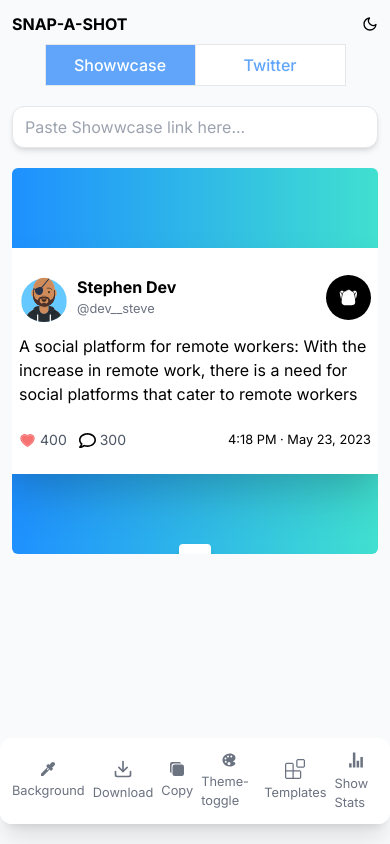
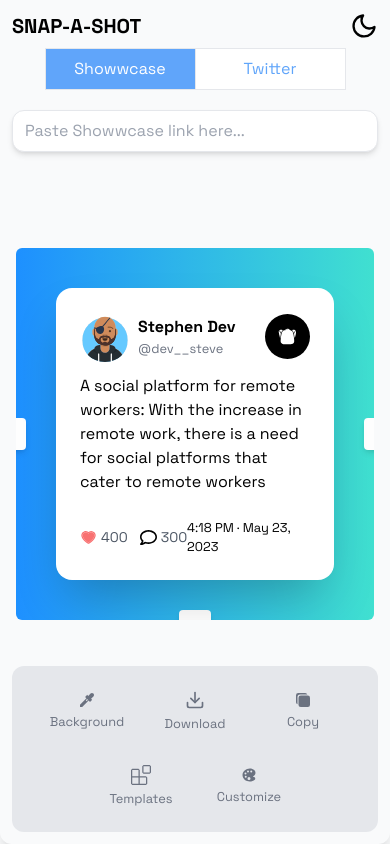
Before and after one commit to stephenokyere233/snap-a-shot, a Next.js app: page / in a window 390 px wide. Built offline with nearby package versions, Linux system fonts and the light colour scheme; what prettier-plugin-tailwindcss would draw is missing.

Commit message:
[add] fixes and update responsiveness

```diff
--- a/components/Header/index.tsx
+++ b/components/Header/index.tsx
@@ -20,8 +20,8 @@
     }
     return (
         <>
-            <header className="flex items-center justify-between">
-                <b>SNAP-A-SHOT</b>
+            <header className="flex items-center justify-between ">
+                <b className='text-xl'>SNAP-A-SHOT</b>
                 <ul className="bg-white dark:bg-dim dark:border-dimmer hidden w-max lg:flex items-center border border-r-0">
                     {TABS.map((item, index: number) => <li onClick={() => setPlatform(item)} className={`border border-l-0 dark:border-dimmer border-b-0 border-t-0 p-2 font-medium px-5 cursor-pointer transition-all ${platform === item ? 'bg-blue-400 text-white border-l-0' : 'text-blue-400'}`} key={index}>{item}</li>)}
                 </ul>
@@ -29,7 +29,7 @@
                 <div className='cursor-pointer'>
                     {
                         theme === "dark" ?
-                            <FiSun onClick={toggleTheme} /> : <FiMoon onClick={toggleTheme} />
+                            <FiSun onClick={toggleTheme} size={28} /> : <FiMoon onClick={toggleTheme} size={28} />
                     }
                 </div>
 
--- a/components/templates/ThreadTemplate.tsx
+++ b/components/templates/ThreadTemplate.tsx
@@ -19,12 +19,12 @@
 
 const ThreadTemplate: FC<TthreadProps> = ({ platformLogo, platform, isLoading, profileUrl, displayName, username, postContent, likeCount, replyCount, showwcasePostImages, twitterPostImages, showwcaseUserEmoji, verifiedTwitter, datePosted, showwcaseLink, twitterLink, showwcasePoll, twitterPoll }) => {
 
-    const { showStats,cardTheme } = useContext<IAppContext | null>(AppContext) as IAppContext
+    const { showStats, cardTheme } = useContext<IAppContext | null>(AppContext) as IAppContext
 
     return (
         <div>
             <>
-                <div className={` min-w-[400px] ${cardTheme==="dark"?"bg-dimmer text-white dark:text-white":"bg-white"} max-w-[650px] dark:text-black p-6 shadow-2xl rounded-2xl relative ${isLoading ? "flex items-center justify-center" : ""}`}>
+                <div className={` lg:min-w-[400px]  ${cardTheme === "dark" ? "bg-dimmer text-white dark:text-white" : "bg-white"} max-w-[650px] dark:text-black p-6 shadow-2xl rounded-2xl relative ${isLoading ? "flex items-center justify-center" : ""}`}>
                     {
                         isLoading ? <Loader /> : (<>
                             <div className="flex justify-between  items-center">
@@ -58,7 +58,7 @@
                             {
                                 platform === TABS[0] ? (
                                     (postContent.length < 350 && (showwcasePostImages && showwcasePostImages?.length < 1)) && (
-                                        (showwcaseLink !=="null"  && showwcaseLink.type !== "thread") && <ThreadLink title={showwcaseLink.title} description={showwcaseLink.description} url={showwcaseLink.url} images={showwcaseLink.images} />
+                                        ((showwcaseLink && showwcaseLink !== "null") && showwcaseLink.type !== "thread") && <ThreadLink title={showwcaseLink.title} description={showwcaseLink.description} url={showwcaseLink.url} images={showwcaseLink.images} />
                                     )
                                 )
                                     : <></>
@@ -67,11 +67,11 @@
                                 // )
                             }
                             {
-                                platform===TABS[0]?(
-                                    showwcasePoll&&<ShowwcasePoll options={showwcasePoll.options} totalVotes={showwcasePoll.totalVotes}/>
+                                platform === TABS[0] ? (
+                                    showwcasePoll && <ShowwcasePoll options={showwcasePoll.options} totalVotes={showwcasePoll.totalVotes} />
 
-                                ):(
-                                    twitterPoll && <TwitterPoll/>
+                                ) : (
+                                    twitterPoll && <TwitterPoll />
                                 )
                             }
                             <div className='flex justify-between items-center mt-3'>
@@ -80,7 +80,7 @@
                                         <ul className='flex gap-3 '>
                                             <li className="flex items-center gap-1">
                                                 <AiTwotoneHeart className="text-red-400" size={17} />
-                                                <p className={`text-gray-600 ${cardTheme==="dark"&&"text-white"} text-sm`}>{likeCount}</p>
+                                                <p className={`text-gray-600 ${cardTheme === "dark" && "text-white"} text-sm`}>{likeCount}</p>
                                             </li>
                                             <li className="flex items-center gap-1">
                                                 <FaRegComment size={17} />
--- a/constants/styles.js
+++ b/constants/styles.js
@@ -1,3 +1,3 @@
 export const STYLES = {
-    control: "select-none relative flex flex-col items-center cursor-pointer  transition-all  py-3 gap-1 px-2 md:px-5 rounded-md hover:text-blue-400  text-gray-500"
+    control: "select-none relative border flex flex-col items-center cursor-pointer  transition-all py-3 gap-1 px-2 md:px-5 rounded-md hover:text-blue-400  text-gray-500"
 }
--- a/pages/_document.tsx
+++ b/pages/_document.tsx
@@ -4,7 +4,7 @@
   return (
     <Html lang="en">
       <Head />
-      <body className=" bg-gray-50 text-black dark:bg-darkBody dark:text-white">
+      <body className=" bg-gray-50 w-full text-black dark:bg-darkBody dark:text-white overflow-x-hidden">
         <Main />
         <NextScript />
       </body>
--- a/pages/index.tsx
+++ b/pages/index.tsx
@@ -26,6 +26,7 @@
 export default function Home() {
   const [showBackgroundPicker, setShowBackgroundPicker] = useState(false)
   const [showTemplateSelector, setShowTemplateSelector] = useState<boolean>(false)
+  const [showSettings, setShowSettings] = useState<boolean>(false)
   const [selectedTemplate, setSelectedTemplate] = useState<string>("thread")
   const [background, setBackground] = useState(GRADIENTS[7])
   const [link, setLink] = useState('')
@@ -221,6 +222,8 @@
   }
   const toggleCardTheme = () => {
     console.log(cardTheme)
+    setShowTemplateSelector(false)
+    setShowSettings(false)
     if (cardTheme === "light") {
       setCardTheme("dark")
       console.log("dark will show now")
@@ -233,8 +236,8 @@
   }
 
   return (
-    <main className="min-h-screen w-full p-3 relative md:p-10 mx-auto">
-      <div>
+    <main className="min-h-screen flex flex-col w-full  relative  mx-auto">
+      <div className="p-3 md:p-6">
         <Header />
         <div className="my-5 flex flex-col gap-3 items-center justify-center" >
           <input value={link} onChange={handleChange} placeholder={`Paste ${platform} link here...`} className="text-gray-500 w-full p-2 px-3 border dark:border-dimmer rounded-xl outline-blue-300 dark:text-white dark:outline-dim shadow-md max-w-xl dark:bg-dim" />
@@ -245,9 +248,10 @@
         </div>
       </div>
 
-      <div className="flex items-center justify-center pb-44 ">
+      <div className="grid place-items-center h-full  overflow-y-scroll flex-1 items-center justify-center p-4 pb-44 overflow-auto w-full ">
+        {/* <section className="grid place-items-center border "> */}
           <Resizer>
-          <section style={{ background: background }} id="shot" className="transition-all w-full h-full p-20 flex justify-center items-center bg-cover object-cover bg-no-repeat">
+            <section style={{ background: background }} id="shot" className="transition-all w-full h-full  p-10 lg:p-20 flex justify-center items-center bg-cover object-cover bg-no-repeat" >
               {
                 // IF SELECTED TAB IS SHOWCASE
                 platform === TABS[0] ?
@@ -280,12 +284,17 @@
               }
             </section>
           </Resizer>
+
+        {/* </section> */}
       </div>
 
-      <div className="flex justify-center fixed bottom-0 right-0 py-5 w-full mx-auto">
-        <div className="relative shadow-xl w-max rounded-xl">
-          {/* COLOR PICKER */}
-          {showBackgroundPicker && <div onMouseLeave={() => setShowBackgroundPicker(false)} className="absolute flex gap-5 shadow-md p-5 rounded-md w-max bottom-[7rem] z-10 bg-white left-0 dark:bg-dim">
+      <section className="flex justify-center fixed bottom-0  w-full mx-auto">
+        <div className="relative shadow-xl w-max rounded-xl" onMouseLeave={() => {
+          setShowTemplateSelector(false); setShowSettings(false); setShowBackgroundPicker(false)
+        }}>
+          {/* CONTROLBOX */}
+          <ul className="m-3 lg:m-0 p-3 flex-wrap dark:bg-dim flex justify-center items-center gap-2 lg:text-xl bg-gray-200  rounded-xl" >
+            {showBackgroundPicker && <div onMouseLeave={() => setShowBackgroundPicker(false)} className="absolute flex gap-5 shadow-md p-5 rounded-md w-max bottom-[11.5rem] lg:bottom-[6.1rem] z-10 bg-white left-0 dark:bg-dim">
               <div>
                 <b className='mb-3 block'>Background color</b>
                 <ul className="grid grid-cols-4 gap-2">
@@ -298,63 +307,63 @@
                   {GRADIENTS.map((item, index: number) => <li key={index} onClick={() => setBackground(item)} className="cursor-pointer hover:opacity-50 transition-all h-6 w-8 rounded-sm" style={{ background: item }}></li>)}
                 </ul>
               </div>
-            {/* <div>
-              <b className='mb-3 block'>Images</b>
-              <ul className="grid grid-cols-4 gap-2">
-                {IMAGES.map((item, index: number) => <li key={index} onClick={() => setBackground(`url(${ item })`)} className="cursor-pointer hover:opacity-50 transition-all h-6 w-8 rounded-sm" style={{ backgroundImage: `url(${item})` }}></li>)}
-              </ul>
-            </div> */}
             </div>}
-          {showTemplateSelector && <div onMouseLeave={() => setShowTemplateSelector(false)} className="absolute flex gap-5 shadow-md p-5 rounded-md w-max bottom-[7rem] z-10 bg-white right-14 dark:bg-dim">
+            {showTemplateSelector && <div onMouseLeave={() => setShowTemplateSelector(false)} className="absolute flex gap-5 shadow-md p-5 rounded-md w-max bottom-[11.5rem] lg:bottom-[6.1rem] z-10 bg-white right-14 dark:bg-dim">
               {/* <div> */}
 
               <ul className="flex items-center gap-2 rounded-xl">
-              <li className={STYLES.control} onClick={() => setSelectedTemplate(availableTemplates[0])}>
+                <li className="select-none w-[100px] relative flex flex-col items-center cursor-pointer  transition-all py-3 gap-1 px-2 md:px-5 rounded-md hover:text-blue-400  text-gray-500" onClick={() => setSelectedTemplate(availableTemplates[0])}>
                   <IoEyedropSharp />
                   <p>Thread</p>
                 </li>
-              <li className={`${STYLES.control} px-3`} onClick={() => setSelectedTemplate(availableTemplates[1])}>
+                <li className="select-none w-[100px] relative flex flex-col items-center cursor-pointer  transition-all py-3 gap-1 px-2 md:px-5 rounded-md hover:text-blue-400  text-gray-500" onClick={() => setSelectedTemplate(availableTemplates[1])}>
                   <IoIosQuote />
                   <p>Quote</p>
                 </li>
               </ul>
               {/* </div> */}
             </div>}
-          {/* COLOR PICKER */}
+            {
+              showSettings && <div className="absolute flex gap-2 shadow-md p-5 rounded-md w-max bottom-[11.5rem] lg:bottom-[6.1rem] z-10 bg-white right-0 dark:bg-dim" onMouseLeave={() => setShowSettings(false)}>
+                <li className="select-none w-max relative flex flex-col items-center cursor-pointer  transition-all py-3 gap-1 px-2 md:px-5 rounded-md hover:text-blue-400  text-gray-500" onClick={() => toggleCardTheme()}>
+                  <IoColorPalette />
+                  <small>Theme-toggle</small>
+                </li>
 
-          {/* CONTROLBOX */}
-          <ul className="p-3 md:px-6 dark:bg-dim flex justify-center items-center gap-2 md:gap-6 lg:text-xl bg-white rounded-xl">
-            <li className={STYLES.control} onClick={() => setShowBackgroundPicker(!showBackgroundPicker)}>
+                <li className="select-none w-max relative flex flex-col items-center cursor-pointer  transition-all py-3 gap-1 px-2 md:px-5 rounded-md hover:text-blue-400  text-gray-500" onClick={() => { setShowStats(prev => !prev); setShowSettings(false) }}>
+                  <IoMdStats size={20} />
+                  <small>Show Stats</small>
+                </li>
+              </div>
+            }
+            <li className="select-none w-[100px] relative flex flex-col items-center cursor-pointer  transition-all py-3 gap-1 px-2 md:px-5 rounded-md hover:text-blue-400  text-gray-500" onMouseEnter={() => setShowBackgroundPicker(true)} onClick={() => { setShowTemplateSelector(false); setShowSettings(false); setShowBackgroundPicker(true)}}>
               <IoEyedropSharp />
               <small>Background</small>
             </li>
-            <li className={STYLES.control} onClick={downloadImage}>
+            <li className="select-none w-[100px] relative flex flex-col items-center cursor-pointer  transition-all py-3 gap-1 px-2 md:px-5 rounded-md hover:text-blue-400  text-gray-500" onClick={() => { downloadImage(); setShowTemplateSelector(false); setShowSettings(false); setShowBackgroundPicker(false) }} onMouseEnter={() => { setShowTemplateSelector(false); setShowSettings(false); setShowBackgroundPicker(false) }}>
               <FiDownload size={20} />
               <small>Download</small>
             </li>
-            <li className={STYLES.control} onClick={copyImage}>
+            <li className="select-none relative w-[100px] flex flex-col items-center cursor-pointer  transition-all py-3 gap-1  md:px-5 rounded-md hover:text-blue-400  text-gray-500" onClick={() => { copyImage(); setShowTemplateSelector(false); setShowSettings(false); setShowBackgroundPicker(false) }} onMouseEnter={() => { setShowTemplateSelector(false); setShowSettings(false); setShowBackgroundPicker(false) }}>
               <IoCopy />
               <small>Copy</small>
             </li>
-            <li className={STYLES.control} onClick={() => toggleCardTheme()}>
-              <IoColorPalette />
-              <small>Theme-toggle</small>
-            </li>
-            <li className={STYLES.control} onClick={() => setShowTemplateSelector(prev => !prev)}>
+            <li className="select-none w-[100px] relative flex flex-col items-center cursor-pointer  transition-all py-3 gap-1 px-2 md:px-5 rounded-md hover:text-blue-400  text-gray-500" onMouseEnter={() => { setShowTemplateSelector(true); setShowSettings(false) }} onClick={() => { setShowTemplateSelector(true); setShowSettings(false); setShowBackgroundPicker(false) }}>
               <VscExtensions size={20} />
               <small>Templates</small>
             </li>
-            {
-              selectedTemplate === availableTemplates[0] &&
-              <li className={STYLES.control} onClick={() => setShowStats(prev => !prev)}>
-                <IoMdStats size={20} />
-                <small>Show Stats</small>
+
+            <li className="select-none w-[100px] relative flex flex-col items-center cursor-pointer  transition-all py-3 gap-1 px-2 md:px-5 rounded-md hover:text-blue-400  text-gray-500" onClick={() => { setShowTemplateSelector(false);; setShowSettings(true) }}
+              onMouseEnter={() => { setShowTemplateSelector(false); setShowSettings(true); setShowBackgroundPicker(false) }} >
+              <IoColorPalette />
+              <small>Customize</small>
             </li>
-            }
+
           </ul>
+
           {/* CONTROLBOX */}
         </div>
-      </div>
+      </section>
     </main>
   )
 }
--- a/styles/globals.css
+++ b/styles/globals.css
@@ -1,12 +1,12 @@
-@import url("https://fonts.googleapis.com/css2?family=Inter:wght@100;200;300;400;500;600;700;800;900&family=Poppins:ital,wght@0,100;0,200;0,300;0,400;0,500;0,600;0,700;0,800;0,900;1,100;1,200;1,300;1,400;1,500;1,600;1,700;1,800;1,900&family=Rubik:ital,wght@0,300;0,400;0,500;0,600;0,700;0,800;0,900;1,300;1,400;1,500;1,600;1,700;1,800;1,900&display=swap");
+/* @import url("https://fonts.googleapis.com/css2?family=Inter:wght@100;200;300;400;500;600;700;800;900&family=Poppins:ital,wght@0,100;0,200;0,300;0,400;0,500;0,600;0,700;0,800;0,900;1,100;1,200;1,300;1,400;1,500;1,600;1,700;1,800;1,900&family=Rubik:ital,wght@0,300;0,400;0,500;0,600;0,700;0,800;0,900;1,300;1,400;1,500;1,600;1,700;1,800;1,900&display=swap"); */
+@import url("https://fonts.googleapis.com/css2?family=Space+Grotesk:wght@400;600;700&display=swap");
 
 @tailwind base;
 @tailwind components;
 @tailwind utilities;
 
 * {
-  font-family: "Inter", system-ui, -apple-system, BlinkMacSystemFont, "Segoe UI",
-    Roboto, Oxygen, Ubuntu, Cantarell, "Open Sans", "Helvetica Neue", sans-serif;
+  font-family: "Space Grotesk", sans-serif;
 }
 
 .lds-ring {
@@ -117,6 +117,6 @@
   height: 180px;
 }
 
-a{
-  color: #42A5F5;
+a {
+  color: #42a5f5;
 }
```
Also changed, not shown: components/Resizer.tsx (+4 -4 lines), utils/downloadImage.util.ts (+33 -0 lines). Lines whose indentation alone changed are shown as unchanged.
